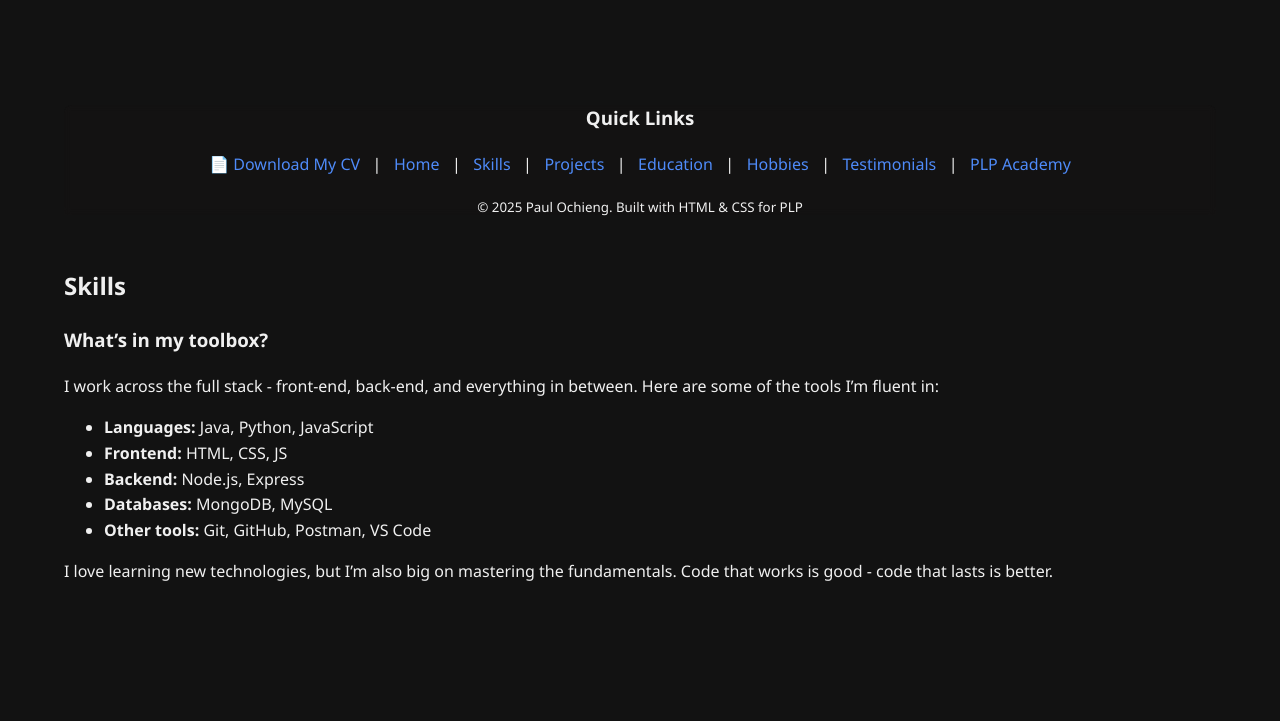
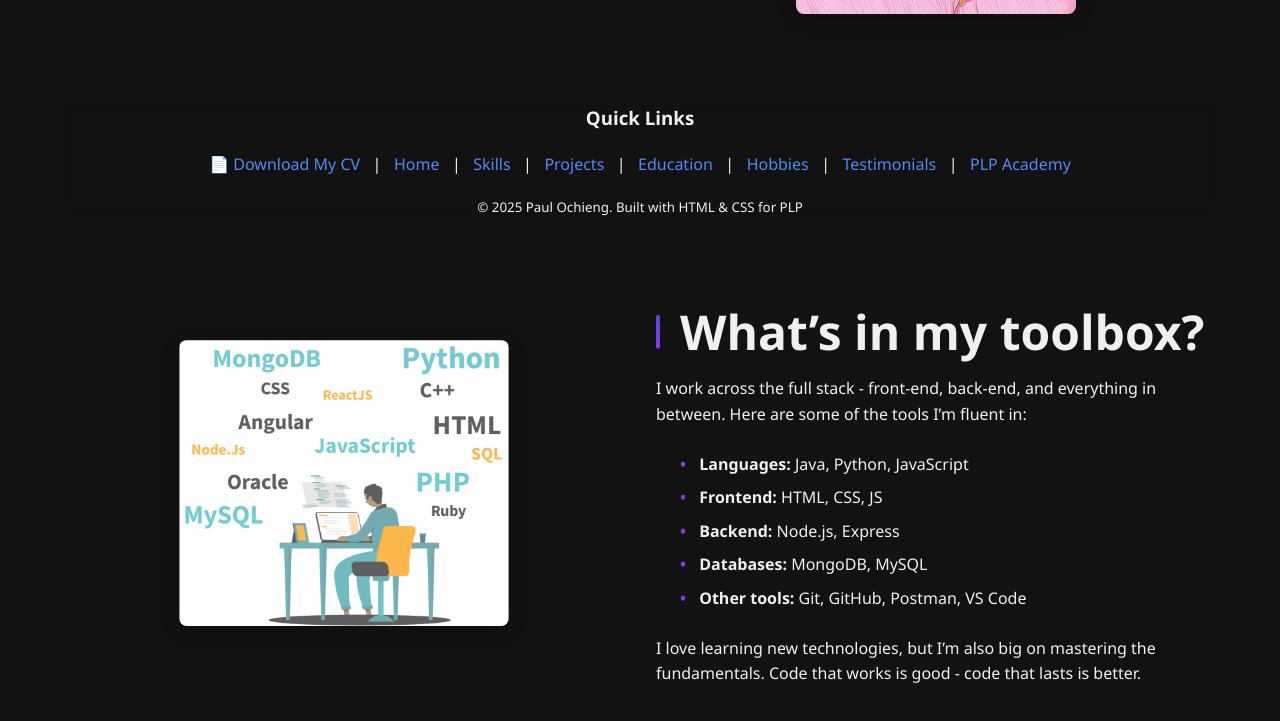
Before and after one commit to Polceze/Portfolio-Website-Hackathon, a plain HTML site: page index.html in a window 1280 px wide. Shown: the part 585-1306 px from the top of the page. Drawn offline with Linux system fonts and the light colour scheme.

Commit message:
Update: Section 2 formatting complete, but section contents sitting too high up. Creating this as a restore point in case attempted solution makes it worse

```diff
--- a/index.html
+++ b/index.html
@@ -26,6 +26,7 @@
         <link rel="stylesheet" href="styles/nav-bar.css">
         <link rel="stylesheet" href="styles/main-body.css">
         <link rel="stylesheet" href="styles/intro-sec-styles.css">
+        <link rel="stylesheet" href="styles/skills-sec-styles.css">
     </head>
     <body id="top">
 
@@ -90,8 +91,12 @@
                 <!-- Section 2. Technical Skills -->
                 <section aria-labelledby="skills-heading" class="visible">
                     <div class="section-content">
-                        <h2 id="skills-heading">Skills</h2>
-                        <h3>What’s in my toolbox?</h3>
+                        <div class="skills-grid">
+                            <div class="skills-image">
+                                <img src="assets/full-stack-development.png" alt="Fullstack development illustration">
+                            </div>
+                            <div class="skills-text">
+                                <h2 id="skills-heading">What’s in my toolbox?</h2>
                                 <p>
                                     I work across the full stack - front-end, back-end, and everything in between. Here are some of the tools I’m fluent in:
                                 </p>
@@ -105,6 +110,8 @@
                                 <p>
                                     I love learning new technologies, but I’m also big on mastering the fundamentals. Code that works is good - code that lasts is better.
                                 </p>
+                            </div>
+                        </div>
                     </div>
                 </section>
 
@@ -232,11 +239,11 @@
                 <nav>
                     <a href="assets/Paul_Ochieng_CV.pdf" download title="Download my CV (PDF)">📄 Download My CV</a> &nbsp;&nbsp;|&nbsp;&nbsp;
                     <a href="." title="Scroll to the top">Home</a> &nbsp;&nbsp;|&nbsp;&nbsp;
-                    <a href="#skills" title="Scroll to Skills">Skills</a> &nbsp;&nbsp;|&nbsp;&nbsp;
-                    <a href="#projects" title="Scroll to Projects">Projects</a> &nbsp;&nbsp;|&nbsp;&nbsp;
-                    <a href="#education" title="Scroll to Education">Education</a> &nbsp;&nbsp;|&nbsp;&nbsp;
-                    <a href="#hobbies" title="Scroll to Hobbies">Hobbies</a> &nbsp;&nbsp;|&nbsp;&nbsp;
-                    <a href="#testimonials" title="Scroll to Testimonials">Testimonials</a> &nbsp;&nbsp;|&nbsp;&nbsp;
+                    <a href="#skills-heading" title="Scroll to Skills">Skills</a> &nbsp;&nbsp;|&nbsp;&nbsp;
+                    <a href="#projects-heading" title="Scroll to Projects">Projects</a> &nbsp;&nbsp;|&nbsp;&nbsp;
+                    <a href="#education-heading" title="Scroll to Education">Education</a> &nbsp;&nbsp;|&nbsp;&nbsp;
+                    <a href="#hobbies-heading" title="Scroll to Hobbies">Hobbies</a> &nbsp;&nbsp;|&nbsp;&nbsp;
+                    <a href="#testimonials-heading" title="Scroll to Testimonials">Testimonials</a> &nbsp;&nbsp;|&nbsp;&nbsp;
                     <a href="https://academy.powerlearnprojectafrica.org" title="Open PLP Academy website on a new tab" target="_blank" rel="noopener">PLP Academy</a>
                 </nav>
                 <!-- Copyright -->
--- a/styles/intro-sec-styles.css
+++ b/styles/intro-sec-styles.css
@@ -67,7 +67,7 @@
 }
 
 .intro-image img {
-  max-width: 230px;
+  max-width: 280px;
   width: 100%;
   height: auto;
   border-radius: 8px;
--- /dev/null
+++ b/styles/skills-sec-styles.css
@@ -0,0 +1,91 @@
+/* skills section layout */
+.skills-grid {
+  display: grid;
+  grid-template-columns: 1fr 1fr;
+  gap: 2rem;
+  align-items: center;
+  margin: 1rem 0;
+}
+
+/* ---- Animated Heading ---- */
+.skills-text h2 {
+  font-family: 'Segoe UI', Tahoma, Geneva, Verdana, sans-serif;
+  font-size: clamp(2rem, 4vw, 3rem); /* Responsive sizing */
+  font-weight: 700;
+  color: #f0f0f0;
+  line-height: 1.2;
+  margin-bottom: 1rem;
+  opacity: 1;
+  position: relative;
+  padding-left: 1.5rem;
+}
+
+/* Accent bar (left border) */
+.skills-text h2::before {
+  content: "";
+  position: absolute;
+  left: 0;
+  top: 50%;
+  transform: translateY(-50%);
+  height: 60%;
+  width: 4px;
+  background: linear-gradient(to bottom, #4f46e5, #9333ea);
+  border-radius: 2px;
+}
+
+/* ---- Image Styling ---- */
+.skills-image {
+  display: flex;
+  justify-content: center;
+}
+
+.skills-image img {
+  max-width: 330px;
+  width: 100%;
+  height: auto;
+  border-radius: 8px;
+  box-shadow: 0 4px 20px rgba(0, 0, 0, 0.15);
+  transition: transform 0.3s ease;
+}
+
+.skills-image img:hover {
+  transform: scale(1.02);
+}
+
+/* ---- Text Content ---- */
+.skills-text p {
+  margin: 1rem 0;
+  line-height: 1.6;
+}
+
+.skills-text ul {
+  margin: 1.5rem 0;
+  padding-left: 1.5rem;
+  list-style-type: none;
+}
+
+.skills-text li {
+  margin-bottom: 0.5rem;
+  position: relative;
+  padding-left: 1.2rem;
+}
+
+.skills-text li::before {
+  content: "•";
+  color: #9333ea; /* Purple bullet points */
+  position: absolute;
+  left: 0;
+  font-weight: bold;
+}
+
+/* ===== RESPONSIVE ADJUSTMENTS ===== */
+@media (max-width: 768px) {
+  .skills-grid {
+    grid-template-columns: 1fr;
+  }
+
+  .skills-image {
+    order: -1; /* Move image above text on mobile */
+    margin-bottom: 1.5rem;
+  }
+}
```
Also changed, not shown: assets/full-stack-development.png (added), styles/gen-aesthetics.css (deleted). Lines whose indentation alone changed are shown as unchanged.
